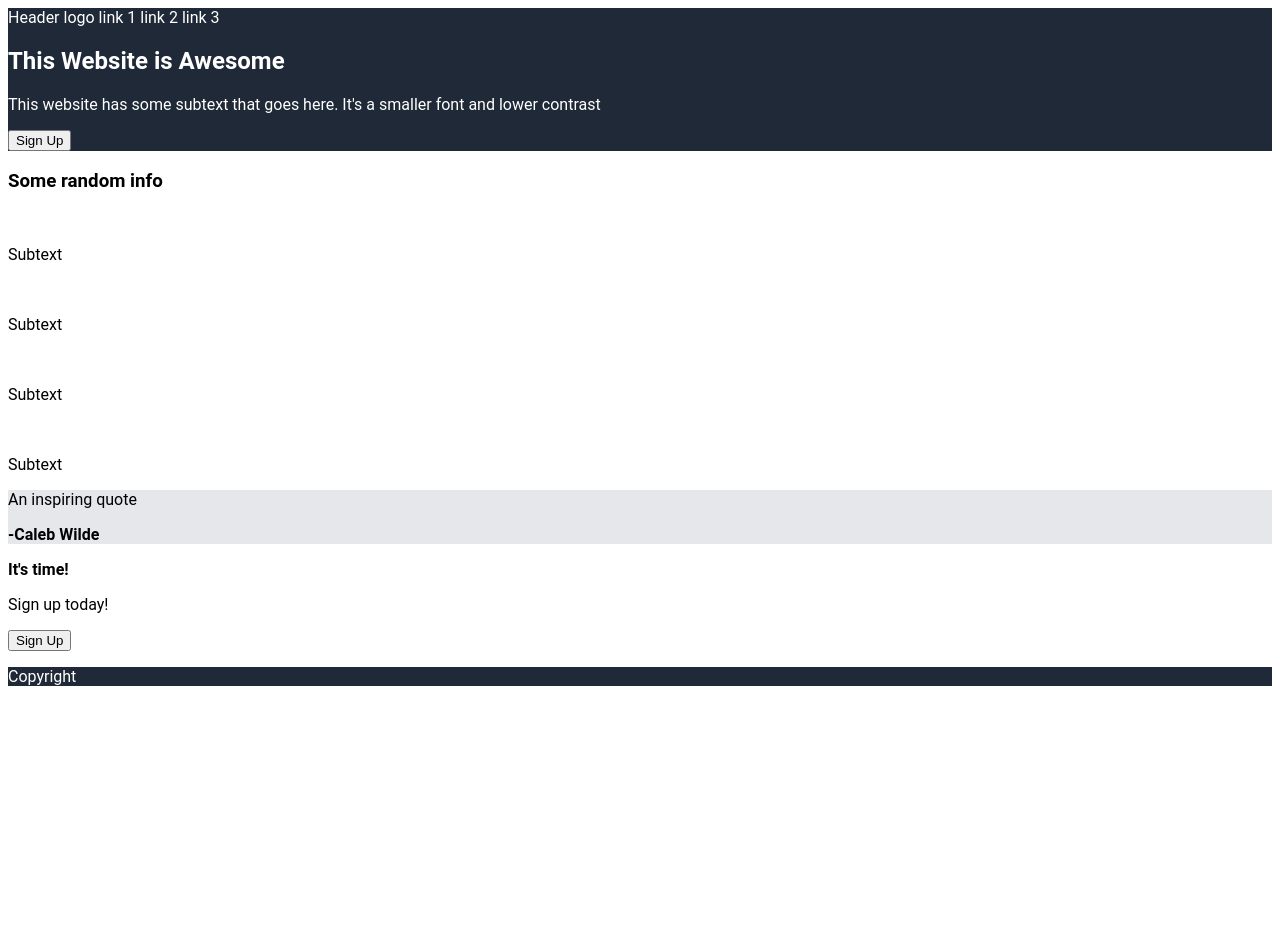
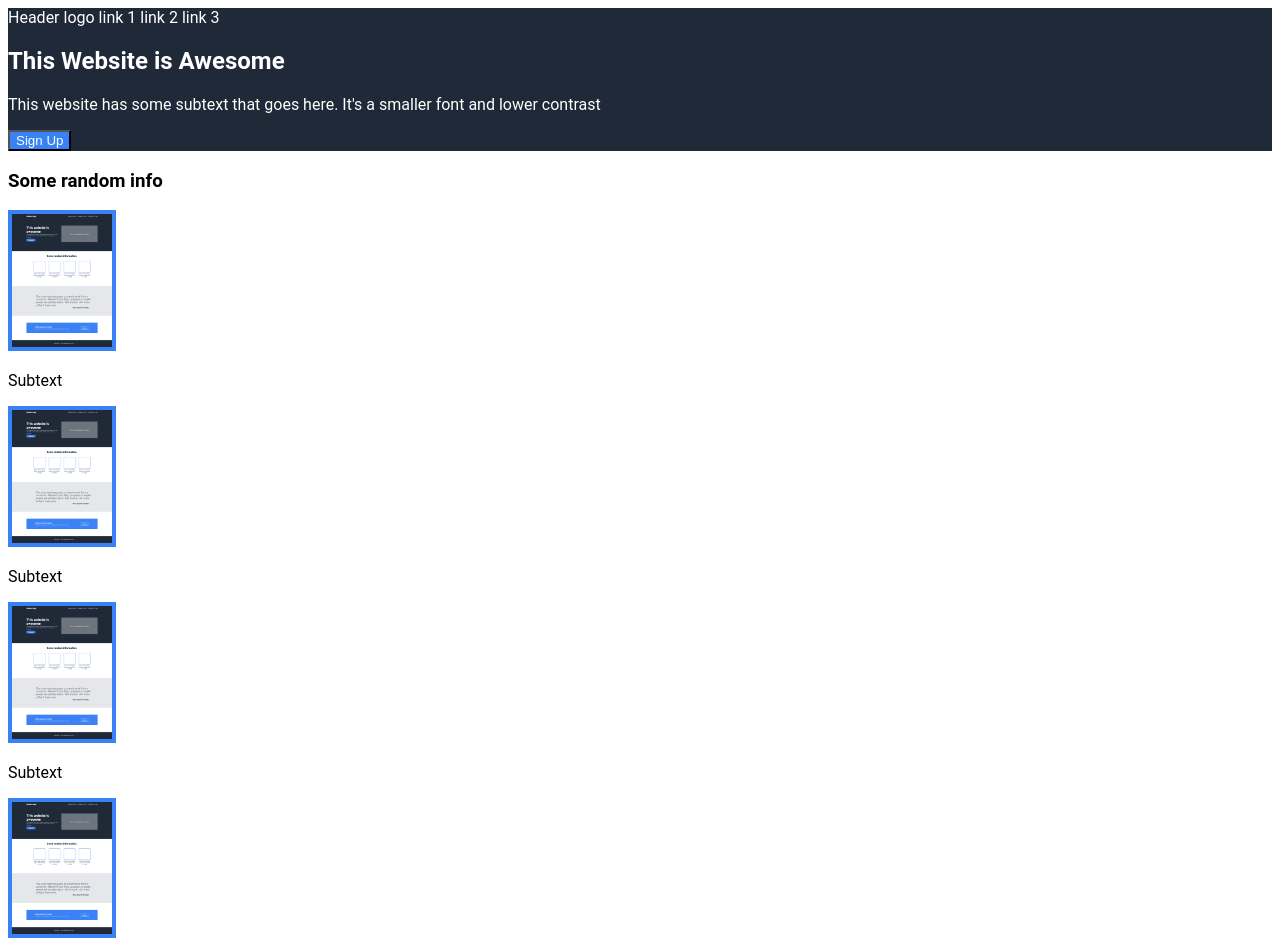
Before and after one commit to CorySpitzer/odin-landing-page, a plain HTML site: page index.html in a window 1280 px wide. Shown: the top 941 px of the page. Before the commit the page ends 800 px from the top, so only its background shows below. Drawn offline with Linux system fonts and the light colour scheme.

Commit message:
Add backgrounds to buttons and borders to images

```diff
--- a/index.html
+++ b/index.html
@@ -28,13 +28,13 @@
   <div class="white-mid">
     <h3>Some random info</h3>
     <div class="images">
-      <img src="" alt="">
+      <img class="row-images" src="odin-landing-page.png" alt="A version of The Odin Landing Page that you're viewing right now">
       <p>Subtext</p>
-      <img src="" alt="">
+      <img class="row-images" src="odin-landing-page.png" alt="A version of The Odin Landing Page that you're viewing right now">
       <p>Subtext</p>
-      <img src="" alt="">
+      <img class="row-images" src="odin-landing-page.png" alt="A version of The Odin Landing Page that you're viewing right now">
       <p>Subtext</p>
-      <img src="" alt="">
+      <img class="row-images" src="odin-landing-page.png" alt="A version of The Odin Landing Page that you're viewing right now">
       <p>Subtext</p>
     </div>
   </div>
@@ -56,7 +56,7 @@
           <p>Sign up today!</p>
         </div>
         <div class="right">
-          <button>Sign Up</button>
+          <button class="bottom-button">Sign Up</button>
         </div>
       </div>
     </div>
--- a/style.css
+++ b/style.css
@@ -14,3 +14,22 @@ body {
 .author {
   font-weight: bold;
 }
+
+.call-to-action-container {
+  background-color: #3882f6;
+}
+
+button {
+  background-color: #3882f6;
+  color: white;
+}
+
+.bottom-button {
+  border-color: white;
+}
+
+.row-images {
+  border: 4px solid #3882f6;
+  /* border-width: 9px; */
+  width: 100px;
+}
```
